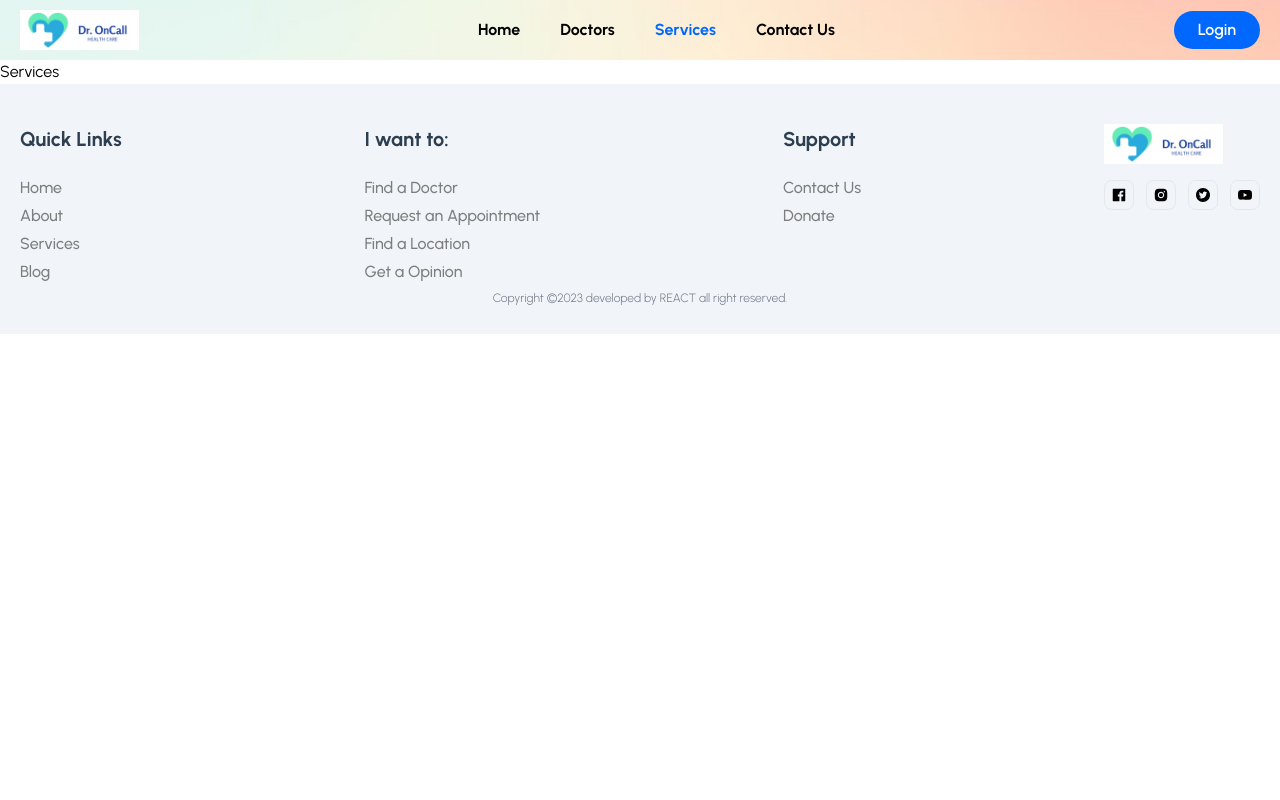
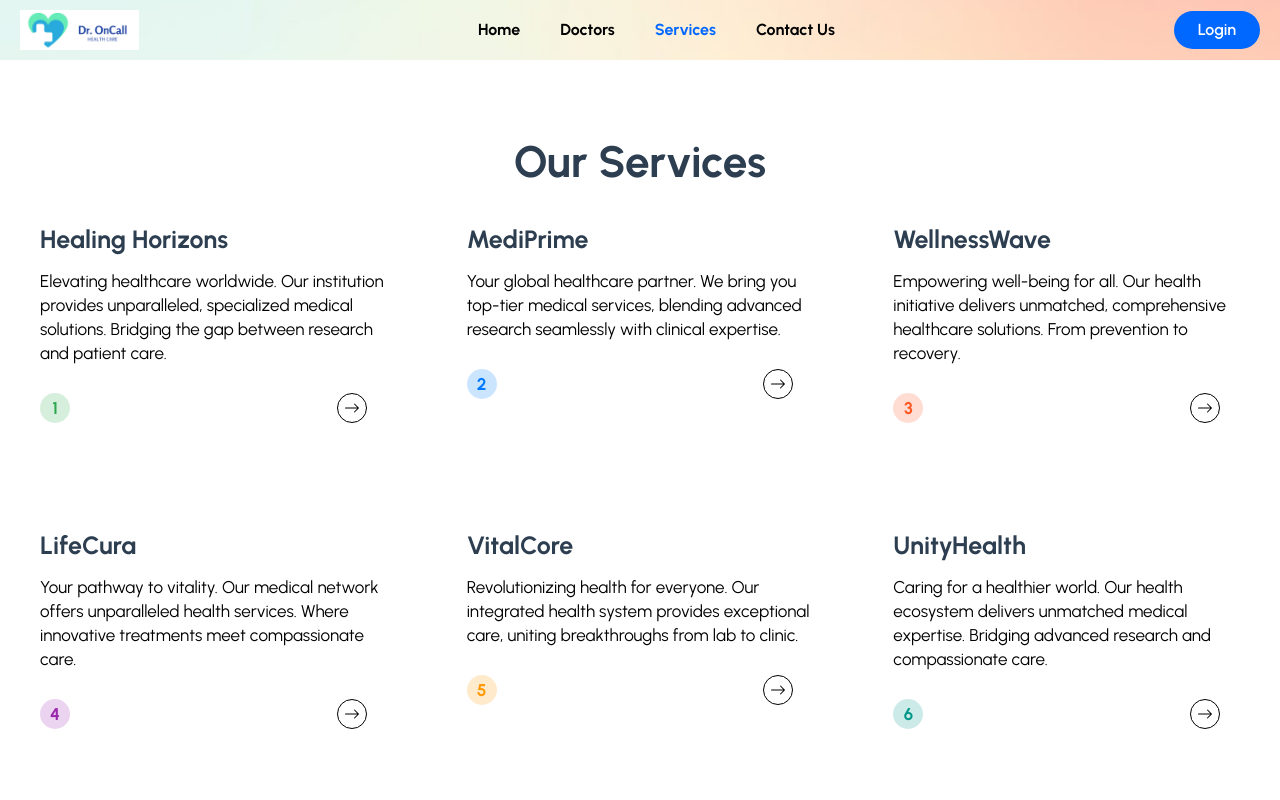
Before and after one commit to RavinduKavinda/doctor-appointment-booking, a React (Vite) app in the folder frontend/: page /services in a window 1280 px wide. Shown: the top 800 px of the page. Built offline with nearby package versions, Linux system fonts and the light colour scheme; a web font is replaced by a local one.

Commit message:
added services page

```diff
--- a/frontend/src/pages/Services.jsx
+++ b/frontend/src/pages/Services.jsx
@@ -1,8 +1,19 @@
 import React from 'react'
+import { services } from '../assets/data/services'
+import ServicesCard from '../components/Services/ServicesCard'
 
 const Services = () => {
   return (
-    <div>Services</div>
+    <section>
+      <div className="container">
+        <h2 className="heading text-center">
+          Our Services
+        </h2>
+        <div className="grid grid-cols-1 md:grid-cols-2 lg:grid-cols-3 gap-6 lg:gap-10 ">
+        {services.map((item, index) => <ServicesCard item={item} index={index} key={index}/>)}
+    </div>
+      </div>
+    </section>
   )
 }
 
```
